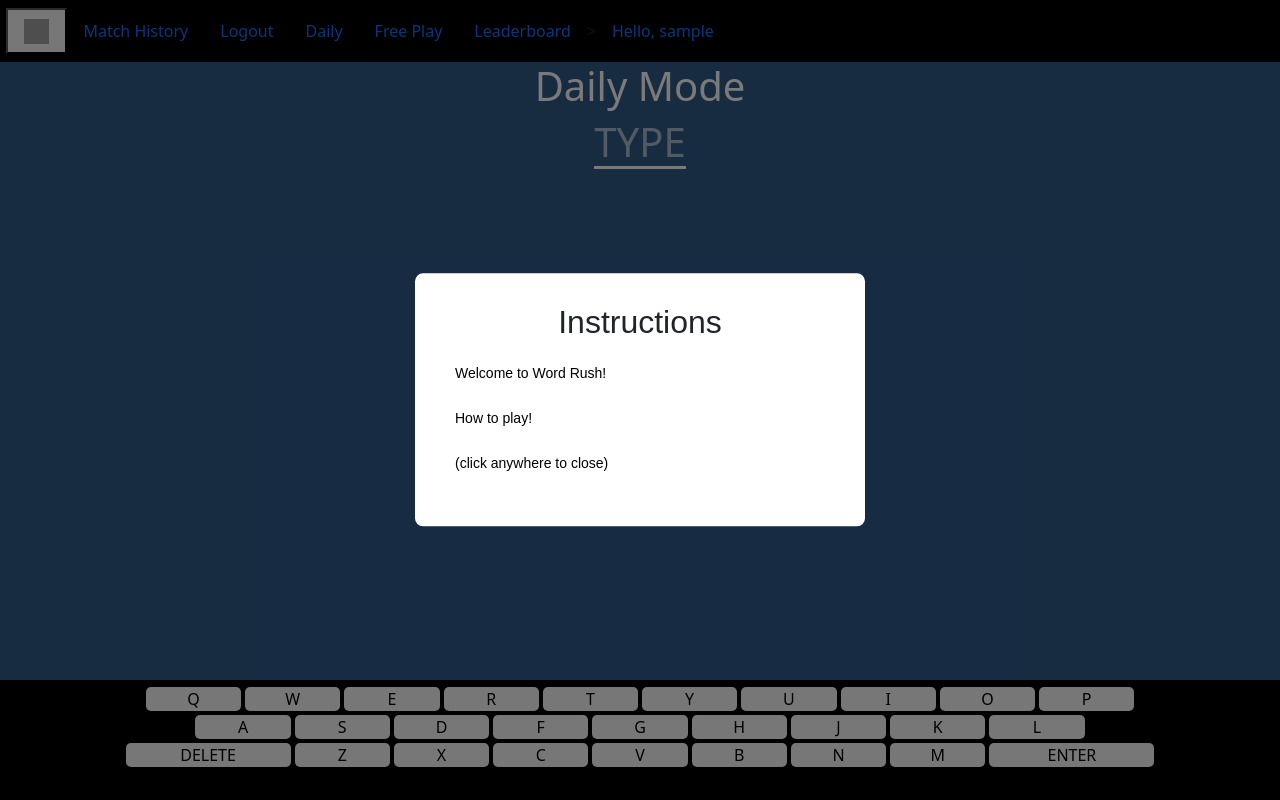
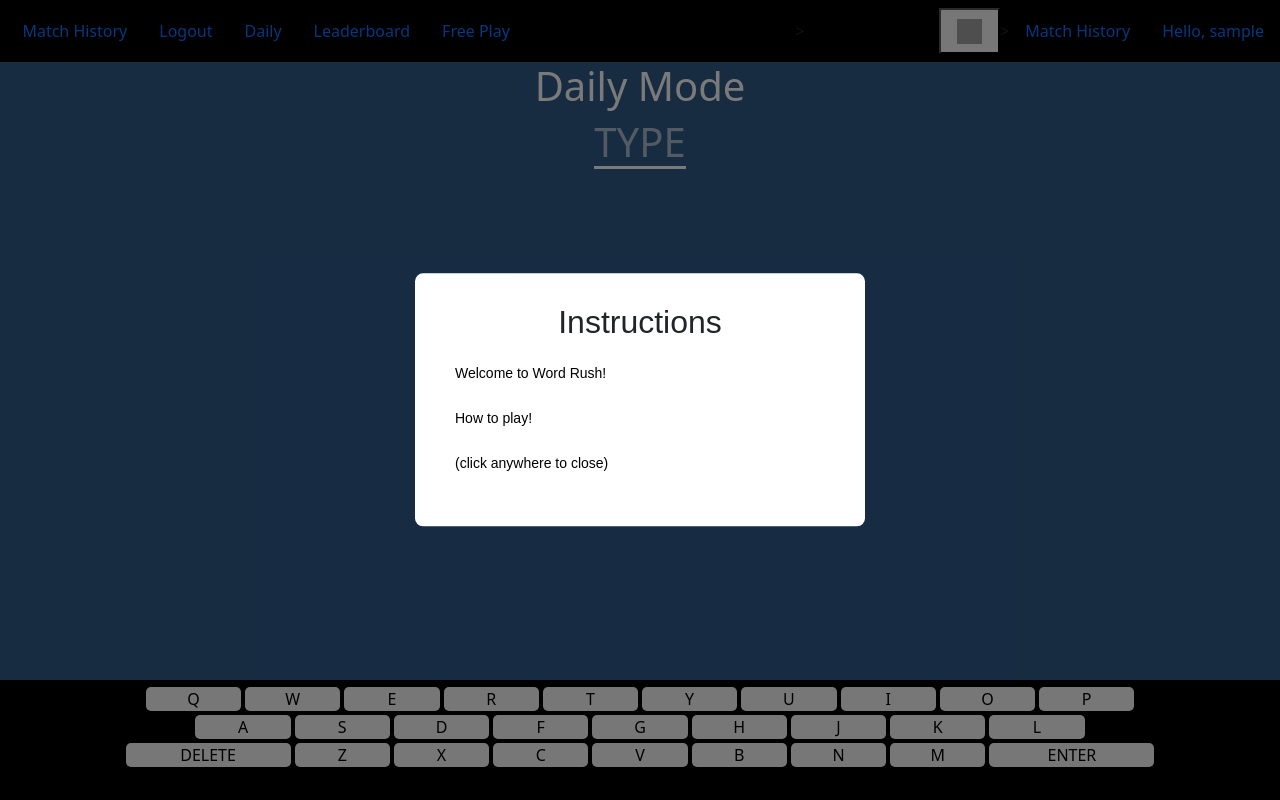
Before and after one commit to shadowblade11/Word-Rush, a Flask app: page /daily in a window 1280 px wide. Run offline with Flask 2, Linux system fonts and the light colour scheme; the visitor is signed in with stand-in values (Sample User, id 1); data comes from the database, SQL or seed files in the repository; data that the repository does not hold is empty; grey boxes are pictures that could not be loaded.

Commit message:
made it so the nav bar had items on the left/right/middle sections (needed to add a few lines to Styles.css and give the relevant items the right class names)

```diff
--- a/app/static/CSS/Styles.css
+++ b/app/static/CSS/Styles.css
@@ -80,3 +80,13 @@ th, td{
   width: 25px;
   height: 25px;
 }
+
+.right{
+  margin-left: auto;
+  margin-right: 0;
+}
+
+.middle{
+  margin-left: auto;
+  margin-right: auto;
+}
--- a/app/templates/base.html
+++ b/app/templates/base.html
@@ -22,8 +22,6 @@
 <body id="keys">
     <!-- Nav Bar -->
     <nav class="navbar navbar-expand-lg" id="nav">
-        <audio src="../static/WordRush.mp3" id="audio" preload="auto" loop></audio>
-        <button class="nav-link" type="button" onclick="imageChange()"> <img src="https://w7.pngwing.com/pngs/131/14/png-transparent-audio-mute-sound-speaker-volume-basic-web-elements-icon.png" id="myImg" width="25" height="25" /></button>
         {% if current_user.is_anonymous %}
             <a class="nav-link" href="{{ url_for('login') }}">LOGIN</a>
             <a class="nav-link" href="{{ url_for('register') }}">REGISTER</a>
@@ -32,11 +30,17 @@
             <a class="nav-link" href="{{ url_for('logout') }}">Logout</a>
             <a class="nav-link" href="{{ url_for('daily') }}">Daily</a>
         {% endif %}
-            <a class="nav-link" href="{{ url_for('free_play') }}">Free Play</a>
-            <a class="nav-link" href="{{ url_for('leaderboard') }}">Leaderboard</a>
-            <a class="nav-link" id="reset" href="{{ url_for('free_play') }}" hidden="true"> Play Again!</a>
-            <button onclick="share()" hidden="true" id="shareBtn">Share</button>>
+        <a class="nav-link" href="{{ url_for('leaderboard') }}">Leaderboard</a>
+        <a class="nav-link" href="{{ url_for('free_play') }}">Free Play</a>
+        <div class = "middle"></div>
+        <a class="nav-link" id="reset" href="{{ url_for('free_play') }}" hidden="true"> Play Again!</a>
+        <button onclick="share()" hidden="true" id="shareBtn">Share</button>>
+        <div class = "right"></div>
+            <audio src="../static/WordRush.mp3" id="audio" preload="auto" loop></audio>
+            <button class="nav-link" type="button" onclick="imageChange()"> <img src="https://w7.pngwing.com/pngs/131/14/png-transparent-audio-mute-sound-speaker-volume-basic-web-elements-icon.png" id="myImg" width="25" height="25" /></button>
+            <button class="nav-link" onclick="share()" hidden="true" id="shareBtn">Share</button>>
         {% if not current_user.is_anonymous %}
+        <a class="nav-link" href="{{ url_for('matchHistory') }}">Match History</a>
         <a class="nav-link" href="{{ url_for('matchHistory') }}"> Hello, {{current_user.username}}</a>
         {% endif %}
     </nav>
```
